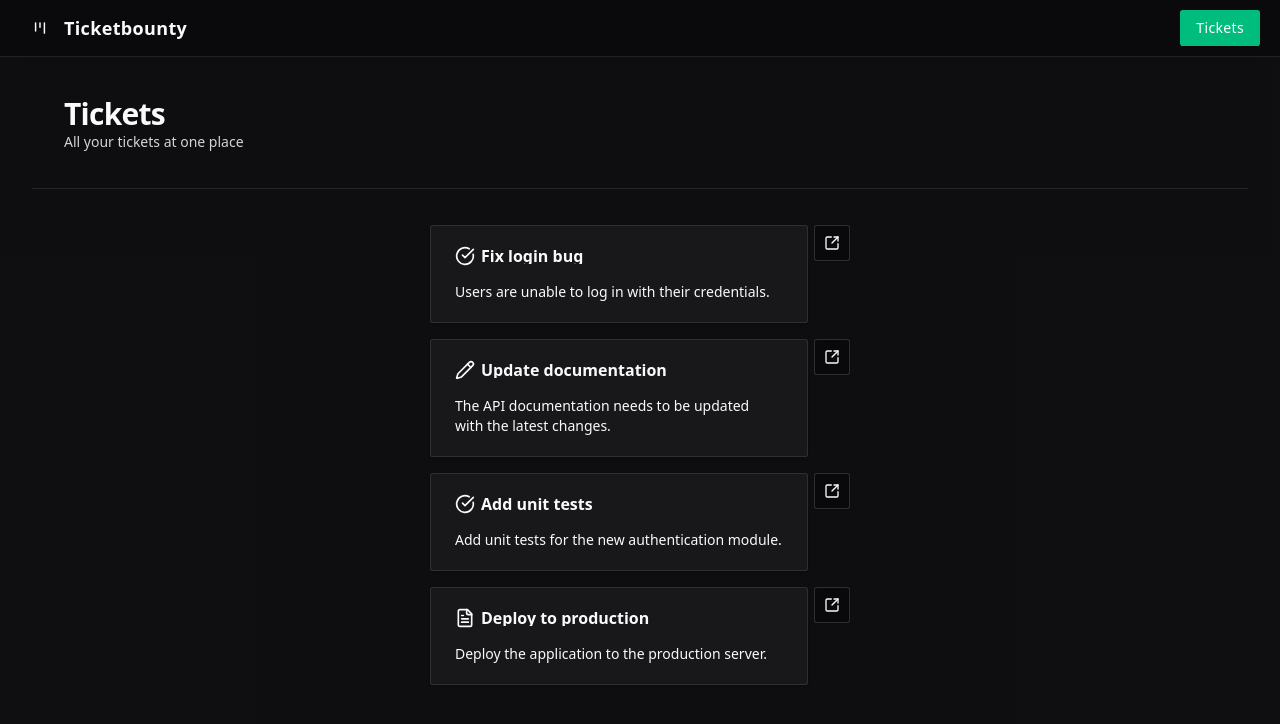
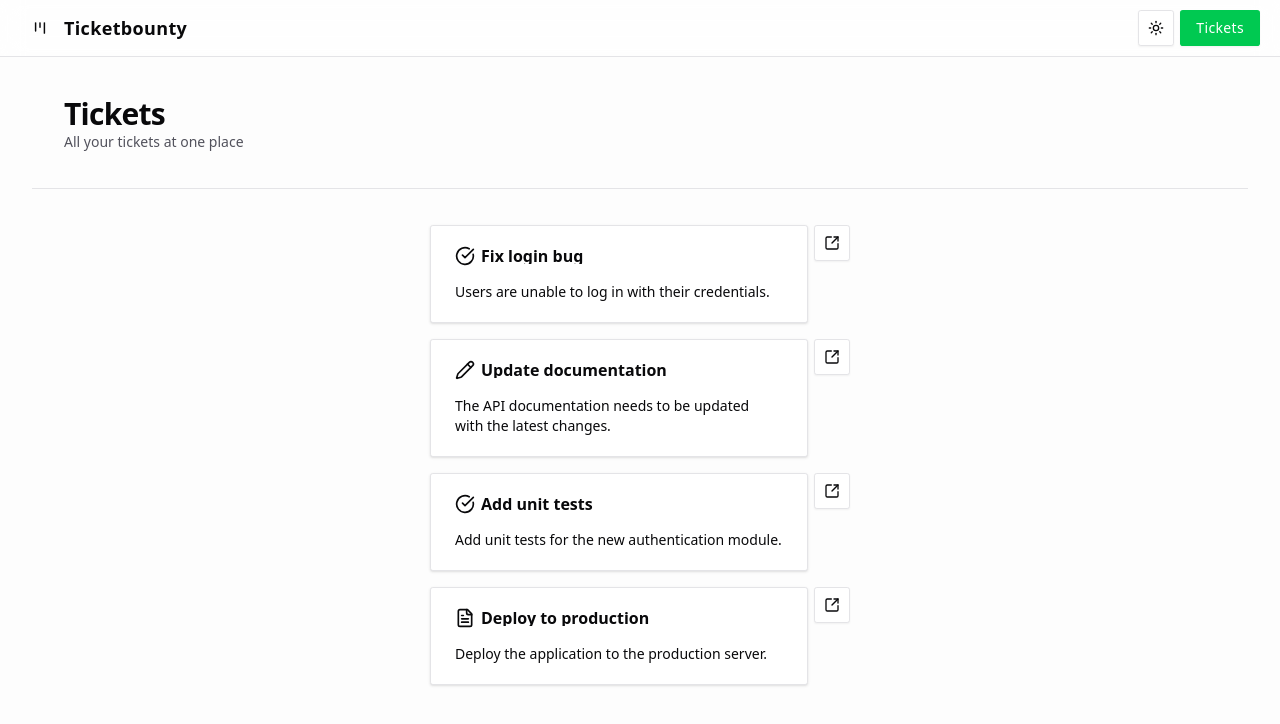
Before and after one commit to majidali129/road-to-next-app, a Next.js app: page /tickets in a window 1280 px wide. Shown: the top 724 px of the page. Built offline with nearby package versions, Linux system fonts and the light colour scheme.

Commit message:
feat: theme

```diff
--- a/package.json
+++ b/package.json
@@ -17,6 +17,7 @@
     "clsx": "^2.1.1",
     "lucide-react": "^0.479.0",
     "next": "15.2.2",
+    "next-themes": "^0.4.6",
     "react": "^19.0.0",
     "react-dom": "^19.0.0",
     "tailwind-merge": "^3.0.2",
--- a/src/app/layout.tsx
+++ b/src/app/layout.tsx
@@ -1,4 +1,5 @@
 import Header from "@/components/header";
+import { ThemeProvider } from "@/components/theme/theme-provider";
 import { Button, buttonVariants } from "@/components/ui/button";
 import { homePath, ticketsPath } from "@/paths";
 import { LucideKanban } from "lucide-react";
@@ -30,7 +31,9 @@ export default function RootLayout({
   return (
     <html lang="en" className="dark">
       <body className={`${geistSans.variable} ${geistMono.variable} antialiased`}>
+        <ThemeProvider>
           <Header />
+
           <main
             className="
           min-h-screen flex-1
@@ -42,6 +45,7 @@ export default function RootLayout({
           >
             {children}
           </main>
+        </ThemeProvider>
       </body>
     </html>
   );
--- a/src/components/header.tsx
+++ b/src/components/header.tsx
@@ -1,18 +1,20 @@
 import { homePath, ticketsPath } from "@/paths";
 import { LucideKanban } from "lucide-react";
 import Link from "next/link";
+import { ThemeSwitcher } from "./theme/theme-switcher";
 import { buttonVariants } from "./ui/button";
 
 const Header = () => {
   return (
     <nav className="flex justify-between py-2.5 px-5 border-b  fixed left-0 ring-0 top-0 z-20 w-full bg-background/60 backdrop-blur-md">
-      <div>
+      <div className="flex align-middle gap-x-1.5">
         <Link className={buttonVariants({ variant: "ghost" })} href={homePath()}>
           <LucideKanban className=" scale-110" />
           <h1 className=" ml-2 text-lg font-semibold">Ticketbounty</h1>
         </Link>
       </div>
-      <div>
+      <div className="flex align-middle gap-x-1.5">
+        <ThemeSwitcher />
         <Link href={ticketsPath()} className={buttonVariants({ variant: "default" })}>
           Tickets
         </Link>
--- a/src/components/heading.tsx
+++ b/src/components/heading.tsx
@@ -10,7 +10,7 @@ const Heading = ({ title, description }: HeadingProps) => {
     <>
       <div className="px-8">
         <h2 className="font-bold text-3xl  tracking-tight">{title}</h2>
-        {description && <p className="text-sm text-zinc-300">{description}</p>}
+        {description && <p className="text-sm dark:text-zinc-300 text-zinc-600">{description}</p>}
       </div>
       <Separator />
     </>
--- /dev/null
+++ b/src/components/theme/theme-provider.tsx
@@ -0,0 +1,15 @@
+import { ThemeProvider as BaseThemeProvider } from "next-themes";
+import { ReactNode } from "react";
+
+type ThemeProviderProps = {
+  children: ReactNode;
+};
+
+const ThemeProvider = ({ children }: ThemeProviderProps) => {
+  return (
+    <BaseThemeProvider defaultTheme="system" attribute={"class"} enableColorScheme>
+      {children}
+    </BaseThemeProvider>
+  );
+};
+export { ThemeProvider };
--- /dev/null
+++ b/src/components/theme/theme-switcher.tsx
@@ -0,0 +1,16 @@
+"use client";
+
+import { Moon, SunIcon } from "lucide-react";
+import { useTheme } from "next-themes";
+import { Button } from "../ui/button";
+
+const ThemeSwitcher = () => {
+  const { theme, setTheme } = useTheme();
+  return (
+    <Button onClick={() => setTheme(theme === "light" ? "dark" : "light")} size={"icon"} variant={"outline"}>
+      <SunIcon className="w-4 h-4 transition-all rotate-0 scale-100 dark:scale-0 dark:-rotate-90" />
+      <Moon className="w-4 h-4 transition-transform rotate-90 scale-0 dark:scale-100 dark:-rotate-0 absolute" />
+    </Button>
+  );
+};
+export { ThemeSwitcher };
```
Also changed, not shown: 1 other file (tests, documents, lock files or other folders). Lines whose indentation alone changed are shown as unchanged.
